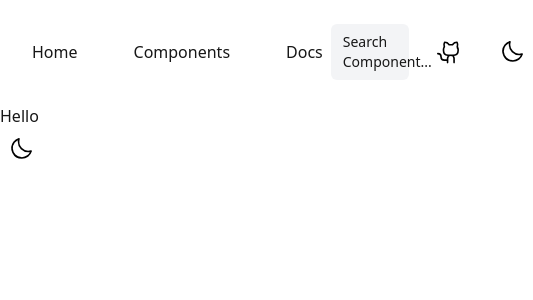
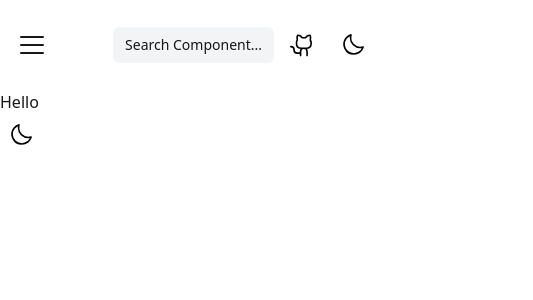
Before and after one commit to ArmanAhmedDev/kyden_ui, a Next.js app: page /docs in a window 390 px wide. Shown: the top 300 px of the page, 533 px wide, since content can reach past the window. Built offline with nearby package versions, Linux system fonts and the light colour scheme.

Commit message:
wip: start sidebar

```diff
--- a/src/components/layout/Header.tsx
+++ b/src/components/layout/Header.tsx
@@ -3,15 +3,19 @@
 import Link from "next/link"
 import Search from "../ui/Search"
 import ThemeToggle from "./ThemeToggle"
+import { useState } from "react"
 
 export default function Header() {
+
+    const [toggleMenu, settoggleMenu] = useState(false)
+
     return (
         <>
 
-            <header className="bg-background dark:bg-foreground text-foreground dark:text-background flex items-center justify-between  p-6">
+            <header className="bg-background dark:bg-foreground text-foreground dark:text-background flex items-center justify-between px-4 py-6 md:p-6">
 
                 {/* Navigation Links */}
-                <nav>
+                <nav className="hidden md:block">
                     <ul className="flex items-center  gap-10 text-md  ">
                         <li>
                             <Link
@@ -40,14 +44,48 @@ export default function Header() {
                     </ul>
                 </nav>
 
-                <div className="flex items-center gap-5">
+                {/* Hamburger Menu */}
+            {/* Hamburger Menu */}
+<button
+  type="button"
+  onClick={() => settoggleMenu((prev) => !prev)}
+  className="block md:hidden"
+>
+  <svg
+    xmlns="http://www.w3.org/2000/svg"
+    width="32"
+    height="32"
+    viewBox="0 0 256 256"
+    fill="currentColor"
+  >
+    <path d="M224,128a8,8,0,0,1-8,8H40a8,8,0,0,1,0-16H216A8,8,0,0,1,224,128ZM40,72H216a8,8,0,0,0,0-16H40a8,8,0,0,0,0,16ZM216,184H40a8,8,0,0,0,0,16H216a8,8,0,0,0,0-16Z" />
+  </svg>
+</button>
+
+{/* Side Menu */}
+{toggleMenu && (
+
+    <>
+    <button className="dark:text-white text-black z-60" onClick={() => settoggleMenu((prev) => !prev)}>
+        close
+    </button>
+
+  <aside className="fixed left-0 top-0 z-50 h-screen w-70 bg-background dark:bg-foreground">
+
+  </aside>
+    </>
+)}
+
+                {/* Right Side Navbar */}
+                <div className="flex items-center gap-2 sm:gap-6 md:gap-5">
 
                     {/* Search */}
                     <Search />
 
                     {/* Github Button */}
 
-        <Link href={'/'}>
+                    <Link href={'https://github.com/ArmanAhmedDev'} target="_blank"
+                        rel="noopener noreferrer">
                         <button className="rounded-lg p-2 text-black transition-colors dark:text-white cursor-pointer  duration-200 hover:bg-[#efeded] dark:hover:bg-[#2f2e2e]">
                             <svg
                                 xmlns="http://www.w3.org/2000/svg"
--- a/src/components/ui/Search.tsx
+++ b/src/components/ui/Search.tsx
@@ -2,7 +2,7 @@ export default function Search() {
   return (
     <div
       className="
-        flex items-center w-[20vw]
+        flex items-center md:w-[20vw]
         rounded-md px-3 py-2
         bg-gray-100 dark:bg-[#262626]
         text-foreground
```
Lines whose indentation alone changed are shown as unchanged.
